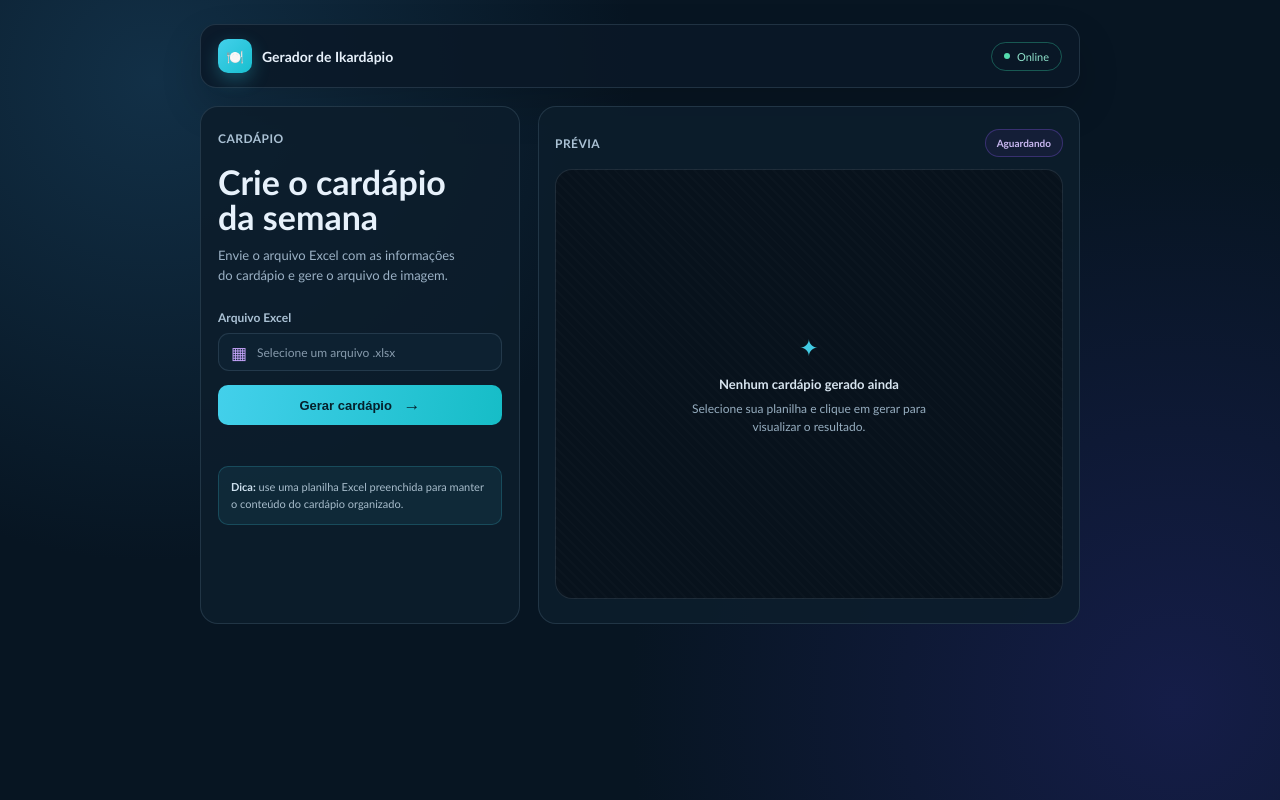
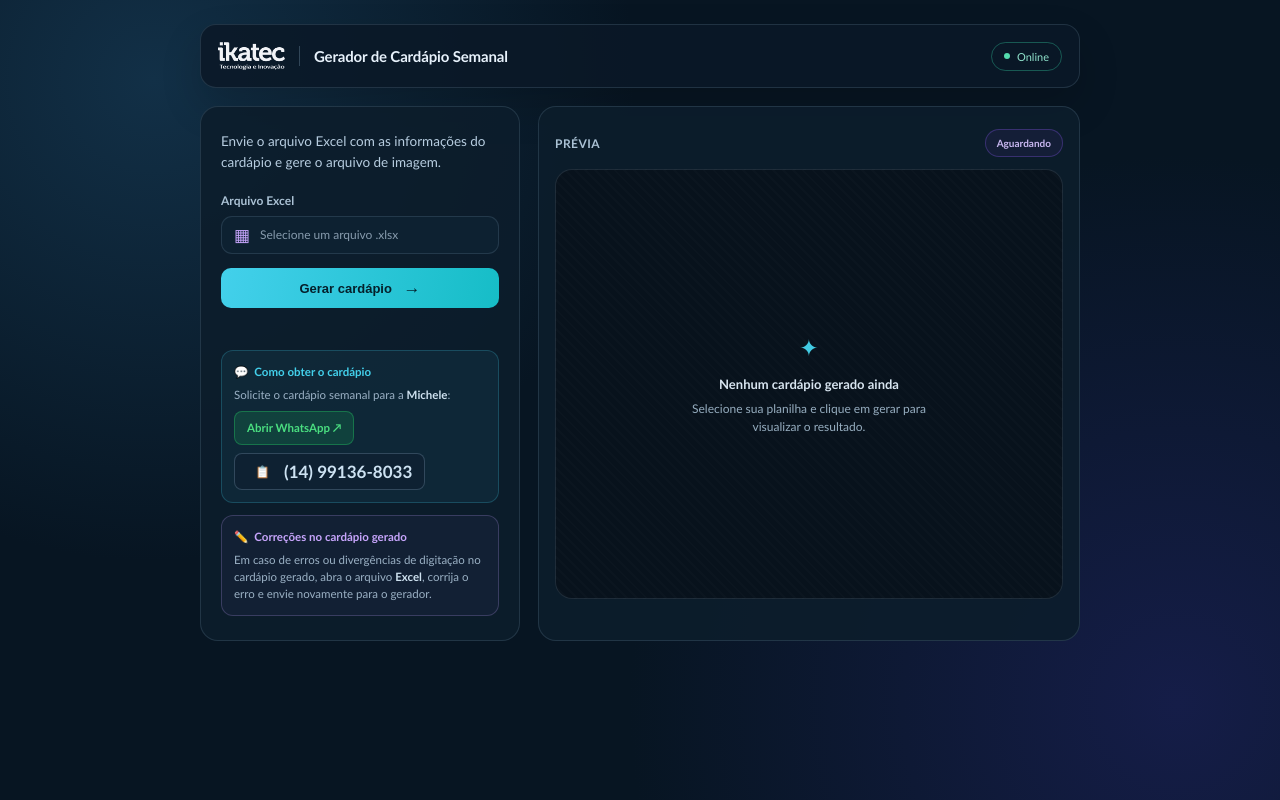
Before and after one commit to giovanidalosta/gerador-cardapio, a Flask app: page / in a window 1280 px wide. Run offline with Flask 3, Linux system fonts and the light colour scheme.

Commit message:
feat: atualiza layout, adiciona logo ikatec e acoes do whatsapp

```diff
--- a/static/css/style.css
+++ b/static/css/style.css
@@ -35,18 +35,18 @@ body {
     box-shadow: 0 18px 40px rgba(0, 0, 0, 0.16);
 }
 
-.brand { display: flex; align-items: center; gap: 10px; font-size: 14px; font-weight: 700; }
-.brand-mark { display: grid; width: 34px; height: 34px; place-items: center; border-radius: 10px; background: linear-gradient(135deg, var(--cyan), #19bfcf); box-shadow: 0 7px 18px rgba(55, 208, 232, 0.28); }
+.brand { display: flex; align-items: center; gap: 12px; font-size: 14px; font-weight: 700; }
+.ikatec-logo { height: 28px; width: auto; object-fit: contain; display: block; }
+.brand-divider { width: 1px; height: 20px; background: rgba(151, 188, 213, 0.28); margin: 0 2px; }
+.brand-title { white-space: nowrap; font-size: 15px; color: var(--text); letter-spacing: -0.01em; }
 .online-status { display: flex; align-items: center; gap: 7px; padding: 7px 12px; border: 1px solid rgba(51, 205, 165, 0.36); border-radius: 999px; color: #8fe2cb; font-size: 11px; }
 .status-dot { width: 6px; height: 6px; border-radius: 50%; background: #54dbad; }
 
 .workspace { display: grid; grid-template-columns: 320px 1fr; gap: 18px; margin-top: 18px; }
 .control-panel, .preview-panel { border: 1px solid var(--border); border-radius: 18px; background: rgba(13, 29, 44, 0.9); }
-.control-panel { min-height: 518px; padding: 24px 17px; }
-.eyebrow, .preview-heading { color: #abc2d5; font-size: 12px; font-weight: 700; letter-spacing: .04em; }
-.eyebrow { margin: 0 0 18px; }
-h1 { margin: 0 0 10px; font-size: 34px; line-height: 1.04; letter-spacing: 0; }
-.intro { max-width: 250px; margin: 0 0 25px; color: var(--muted); font-size: 13px; line-height: 1.55; }
+.control-panel { min-height: 518px; padding: 24px 20px; }
+.preview-heading { color: #abc2d5; font-size: 12px; font-weight: 700; letter-spacing: .04em; }
+.intro { margin: 0 0 20px; color: #b7cde0; font-size: 13.5px; line-height: 1.55; }
 label { display: block; margin-bottom: 8px; color: #abc2d5; font-size: 12px; font-weight: 700; }
 .file-picker { position: relative; display: flex; align-items: center; gap: 10px; height: 38px; padding: 0 12px; overflow: hidden; border: 1px solid var(--border); border-radius: 11px; background: rgba(15, 34, 51, .86); color: #879bad; font-size: 12px; }
 .file-picker:hover { border-color: rgba(67, 208, 235, .55); }
@@ -56,9 +56,129 @@ button { width: 100%; height: 40px; margin-top: 14px; border: 0; border-radius:
 button:hover { filter: brightness(1.08); transform: translateY(-1px); }
 button:disabled { cursor: wait; opacity: .6; transform: none; }
 button span, .download-link span { margin-left: 8px; font-size: 17px; }
-.tip { margin-top: 15px; padding: 12px; border: 1px solid rgba(67, 208, 235, .2); border-radius: 10px; background: rgba(21, 59, 76, .44); color: #a8bdcc; font-size: 11px; line-height: 1.5; }
-.tip strong { color: #cee1ef; }
 .result-message { min-height: 16px; margin: 10px 0 0; color: #83d9cd; font-size: 11px; }
+
+.instructions {
+    display: flex;
+    flex-direction: column;
+    gap: 12px;
+    margin-top: 16px;
+}
+
+.instruction-box {
+    padding: 12px;
+    border: 1px solid var(--border);
+    border-radius: 12px;
+    font-size: 11.5px;
+    line-height: 1.5;
+}
+
+.instruction-header {
+    display: flex;
+    align-items: center;
+    gap: 6px;
+    margin-bottom: 6px;
+    font-size: 11.5px;
+    font-weight: 700;
+}
+
+.instruction-box p {
+    margin: 0 0 6px;
+    color: var(--muted);
+}
+
+.instruction-box p strong {
+    color: #cee1ef;
+}
+
+.wpp-box {
+    background: rgba(21, 59, 76, 0.38);
+    border-color: rgba(67, 208, 235, 0.22);
+}
+
+.wpp-box .instruction-header {
+    color: var(--cyan);
+}
+
+.wpp-actions {
+    display: flex;
+    flex-wrap: wrap;
+    align-items: center;
+    gap: 8px;
+    margin-top: 8px;
+}
+
+.wpp-btn {
+    display: inline-flex;
+    align-items: center;
+    gap: 6px;
+    padding: 7px 12px;
+    background: rgba(37, 211, 102, 0.15);
+    border: 1px solid rgba(37, 211, 102, 0.35);
+    border-radius: 8px;
+    color: #4ade80;
+    font-size: 11.5px;
+    font-weight: 700;
+    text-decoration: none;
+    cursor: pointer;
+    transition: all 0.2s ease;
+}
+
+.wpp-btn:hover {
+    background: rgba(37, 211, 102, 0.28);
+    border-color: rgba(37, 211, 102, 0.6);
+    color: #ffffff;
+    transform: translateY(-1px);
+}
+
+.wpp-copy-btn {
+    width: auto !important;
+    height: auto !important;
+    margin-top: 0 !important;
+    display: inline-flex;
+    align-items: center;
+    gap: 6px;
+    padding: 7px 12px;
+    background: rgba(15, 34, 51, 0.88);
+    border: 1px solid rgba(151, 188, 213, 0.25);
+    border-radius: 8px;
+    color: #cde2f2;
+    font-size: 11.5px;
+    font-family: inherit;
+    font-weight: 600;
+    cursor: pointer;
+    transition: all 0.2s ease;
+}
+
+.wpp-copy-btn:hover {
+    background: rgba(22, 48, 71, 0.95);
+    border-color: var(--cyan);
+    color: #ffffff;
+    transform: translateY(-1px);
+}
+
+.wpp-copy-btn.copied {
+    background: rgba(37, 211, 102, 0.22);
+    border-color: #34d399;
+    color: #34d399;
+}
+
+.copy-icon {
+    font-size: 12px;
+}
+
+.fix-box {
+    background: rgba(28, 38, 64, 0.45);
+    border-color: rgba(199, 165, 252, 0.22);
+}
+
+.fix-box .instruction-header {
+    color: #c7a5fc;
+}
+
+.fix-box p {
+    margin: 0;
+}
 
 .preview-panel { min-width: 0; padding: 22px 16px 16px; }
 .preview-heading { display: flex; align-items: center; justify-content: space-between; margin-bottom: 12px; }
@@ -73,7 +193,13 @@ button span, .download-link span { margin-left: 8px; font-size: 17px; }
 
 @media (max-width: 700px) {
     body { padding: 14px; }
+    .topbar { padding: 10px 14px; }
+    .ikatec-logo { height: 24px; }
+    .brand { gap: 8px; font-size: 13px; }
+    .brand-title { font-size: 13px; }
     .workspace { grid-template-columns: 1fr; }
     .control-panel { min-height: 0; }
     .preview-area { min-height: 330px; }
+    .wpp-actions { flex-direction: column; align-items: stretch; }
+    .wpp-btn, .wpp-copy-btn { justify-content: center; }
 }
--- a/static/js/app.js
+++ b/static/js/app.js
@@ -65,4 +65,47 @@ document.addEventListener("DOMContentLoaded", function() {
             submitButton.disabled = false;
         });
     });
+
+    // Copiar número do WhatsApp da Michele
+    const copyWppBtn = document.getElementById("copy-wpp-btn");
+    const copyWppIcon = document.getElementById("copy-wpp-icon");
+    const copyWppText = document.getElementById("copy-wpp-text");
+
+    if (copyWppBtn) {
+        copyWppBtn.addEventListener("click", function() {
+            const phone = "14 99136-8033";
+            const onSuccess = () => {
+                copyWppBtn.classList.add("copied");
+                if (copyWppIcon) copyWppIcon.textContent = "✓";
+                if (copyWppText) copyWppText.textContent = "Copiado!";
+                setTimeout(() => {
+                    copyWppBtn.classList.remove("copied");
+                    if (copyWppIcon) copyWppIcon.textContent = "📋";
+                    if (copyWppText) copyWppText.textContent = "(14) 99136-8033";
+                }, 2000);
+            };
+
+            if (navigator.clipboard && navigator.clipboard.writeText) {
+                navigator.clipboard.writeText(phone).then(onSuccess).catch(() => fallbackCopy(phone, onSuccess));
+            } else {
+                fallbackCopy(phone, onSuccess);
+            }
+        });
+    }
+
+    function fallbackCopy(text, callback) {
+        const temp = document.createElement("textarea");
+        temp.value = text;
+        temp.style.position = "fixed";
+        temp.style.opacity = "0";
+        document.body.appendChild(temp);
+        temp.select();
+        try {
+            document.execCommand("copy");
+            if (callback) callback();
+        } catch (err) {
+            console.error("Falha ao copiar:", err);
+        }
+        document.body.removeChild(temp);
+    }
 });
--- a/templates/index.html
+++ b/templates/index.html
@@ -3,23 +3,22 @@
 <head>
     <meta charset="UTF-8">
     <meta name="viewport" content="width=device-width, initial-scale=1.0">
-    <title>Gerador de Ikardápio</title>
+    <title>Gerador de Cardápio Semanal</title>
     <link rel="stylesheet" href="{{ url_for('static', filename='css/style.css') }}">
 </head>
 <body>
     <main class="app-shell">
         <header class="topbar">
             <div class="brand">
-                <span class="brand-mark" aria-hidden="true">🍽️</span>
-                <span>Gerador de Ikardápio</span>
+                <img src="{{ url_for('static', filename='img/logo-ikatec-branca.png') }}" alt="Ikatec Tecnologia e Inovação" class="ikatec-logo">
+                <span class="brand-divider" aria-hidden="true"></span>
+                <span class="brand-title">Gerador de Cardápio Semanal</span>
             </div>
             <span class="online-status"><span class="status-dot"></span>Online</span>
         </header>
 
         <section class="workspace">
             <div class="control-panel">
-                <p class="eyebrow">CARDÁPIO</p>
-                <h1>Crie o cardápio<br>da semana</h1>
                 <p class="intro">Envie o arquivo Excel com as informações do cardápio e gere o arquivo de imagem.</p>
 
                 <form id="upload-form" enctype="multipart/form-data">
@@ -32,7 +31,32 @@
                     <button id="submit-button" type="submit">Gerar cardápio <span aria-hidden="true">→</span></button>
                 </form>
                 <p id="result-message" class="result-message" role="status"></p>
-                <div class="tip"><strong>Dica:</strong> use uma planilha Excel preenchida para manter o conteúdo do cardápio organizado.</div>
+                <div class="instructions">
+                    <div class="instruction-box wpp-box">
+                        <div class="instruction-header">
+                            <span class="icon" aria-hidden="true">💬</span>
+                            <strong>Como obter o cardápio</strong>
+                        </div>
+                        <p>Solicite o cardápio semanal para a <strong>Michele</strong>:</p>
+                        <div class="wpp-actions">
+                            <a href="https://wa.me/5514991368033" target="_blank" rel="noopener noreferrer" class="wpp-btn" title="Abrir WhatsApp da Michele">
+                                <span>Abrir WhatsApp ↗</span>
+                            </a>
+                            <button type="button" id="copy-wpp-btn" class="wpp-copy-btn" title="Clique para copiar o número">
+                                <span id="copy-wpp-icon" class="copy-icon" aria-hidden="true">📋</span>
+                                <span id="copy-wpp-text">(14) 99136-8033</span>
+                            </button>
+                        </div>
+                    </div>
+
+                    <div class="instruction-box fix-box">
+                        <div class="instruction-header">
+                            <span class="icon" aria-hidden="true">✏️</span>
+                            <strong>Correções no cardápio gerado</strong>
+                        </div>
+                        <p>Em caso de erros ou divergências de digitação no cardápio gerado, abra o arquivo <strong>Excel</strong>, corrija o erro e envie novamente para o gerador.</p>
+                    </div>
+                </div>
             </div>
 
             <div class="preview-panel">
@@ -51,7 +75,7 @@
                 <a id="download-link" class="download-link" download="Cardapio.png">Baixar cardápio <span aria-hidden="true">↓</span></a>
             </div>
         </section>
-    </div>
+    </main>
     <script src="{{ url_for('static', filename='js/app.js') }}"></script>
 </body>
 </html>
```
Also changed, not shown: static/img/logo-ikatec-branca.png (added), static/img/logo-ikatec-escura.png (added).
